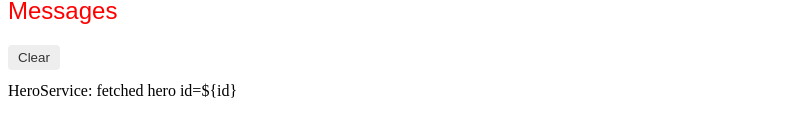
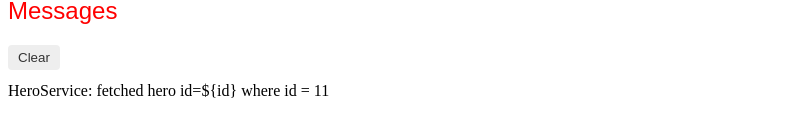
Before and after one commit to Kaushik27/ToursOfHeroes, an Angular app: page /detail/11 in a window 1280 px wide. Shown: the part 636-772 px from the top of the page, without its empty margins (0-808 px from the left). Built offline with nearby package versions, Linux system fonts and the light colour scheme.

Commit message:
refractoring

```diff
--- a/src/app/hero.service.ts
+++ b/src/app/hero.service.ts
@@ -16,7 +16,7 @@ export class HeroService {
     return of(HEROES);
   }
   getHero(id: number): Observable<Hero> {
-    this.messageService.add('HeroService: fetched hero id=${id}');
+    this.messageService.add('HeroService: fetched hero id=${id} where id = '+id);
     return of(HEROES.find(hero => hero.id === id));
   }
 }
```
